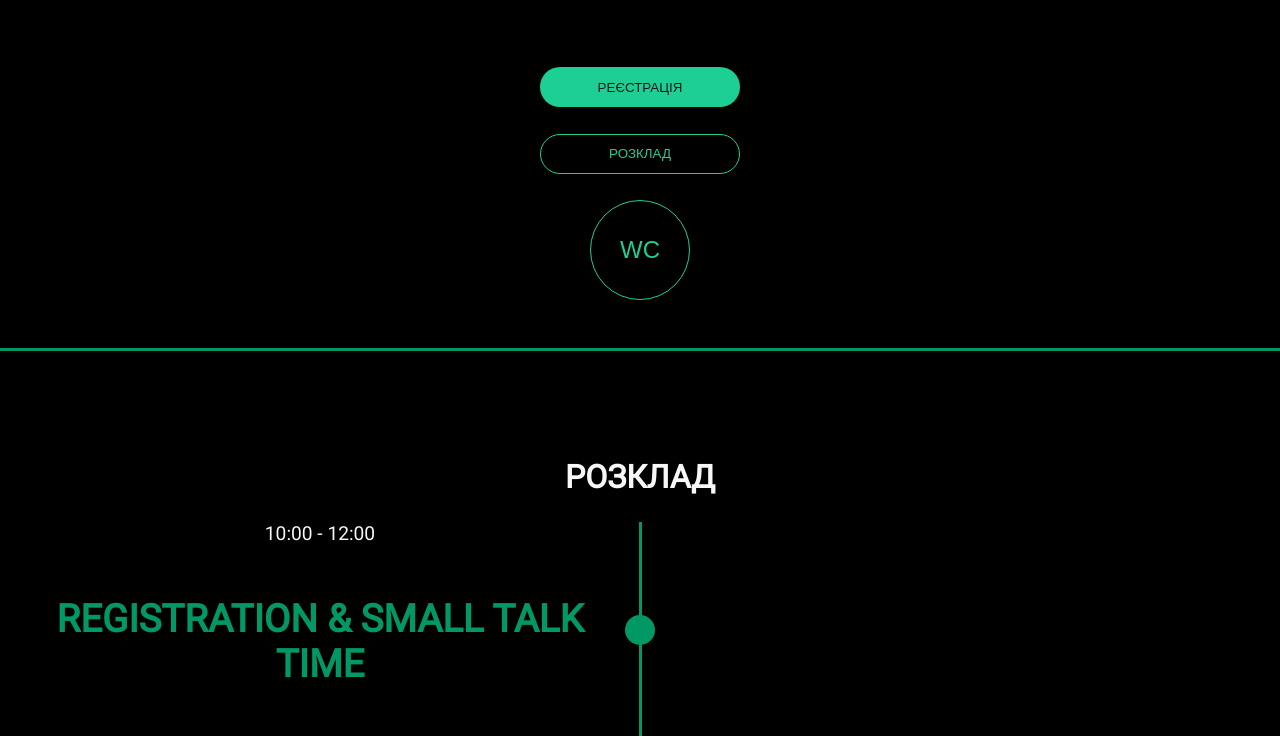
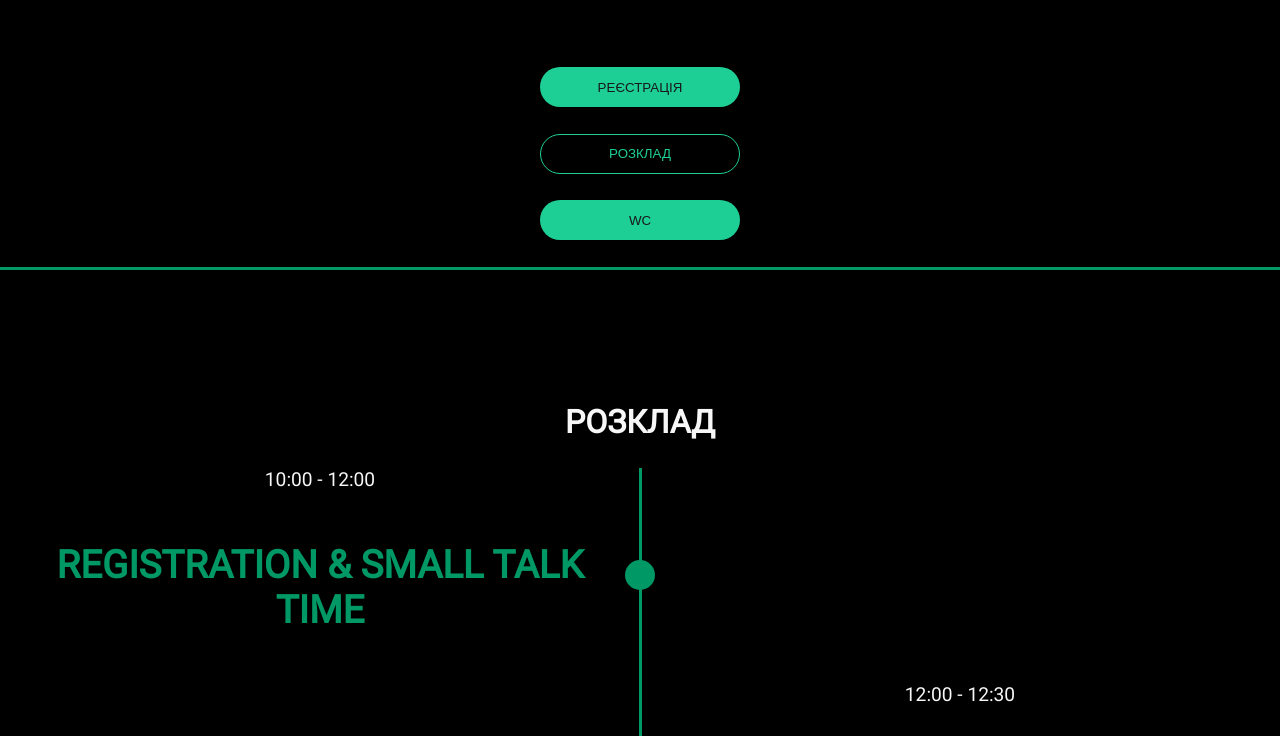
Before and after one commit to Alexe5/event-kyiv.pp.ua, a PHP site: page / in a window 1280 px wide. Shown: the part 267-1003 px from the top of the page. Run offline with PHP 8.4, Linux system fonts and the light colour scheme.

Commit message:
new wc button

```diff
--- a/css/style.css
+++ b/css/style.css
@@ -60,16 +60,6 @@ button {
     background-color: transparent;
     color: rgb(29, 207, 148);
     border: 1px solid rgb(29, 207, 148);
-}
-.wc__btn {
-    border-radius: 50%;
-    width: 100px;
-    height: 100px;
-    background-color: transparent;
-    text-transform: uppercase;
-    color: rgb(29, 207, 148);
-    border: 1px solid rgb(29, 207, 148);
-    font-size: 1.5rem;
 }
 .users {
     display: table;
@@ -167,6 +157,7 @@ h2.title {
     text-align: center;
     font-size: 2rem;
     text-transform: uppercase;
+    padding-top: 0.83em;
 }
 .schedule__items {
     display: flex;
```
